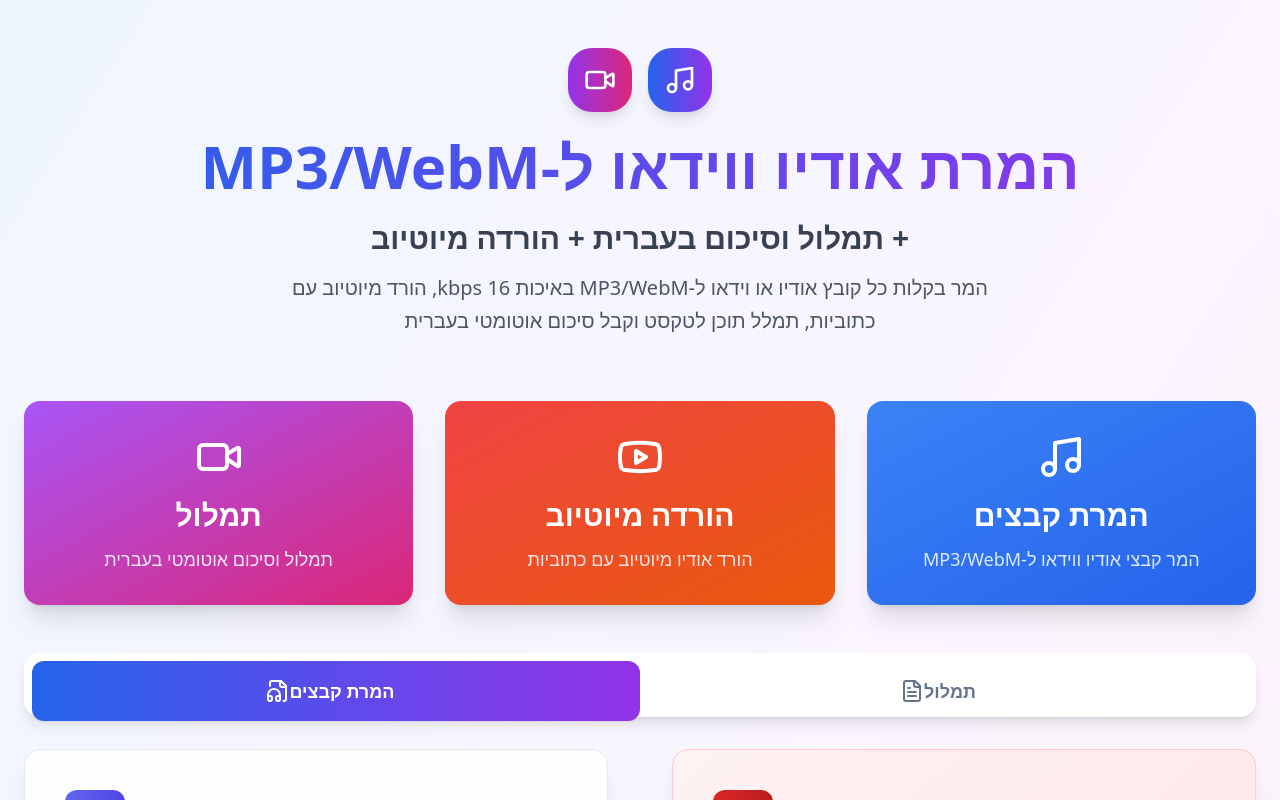
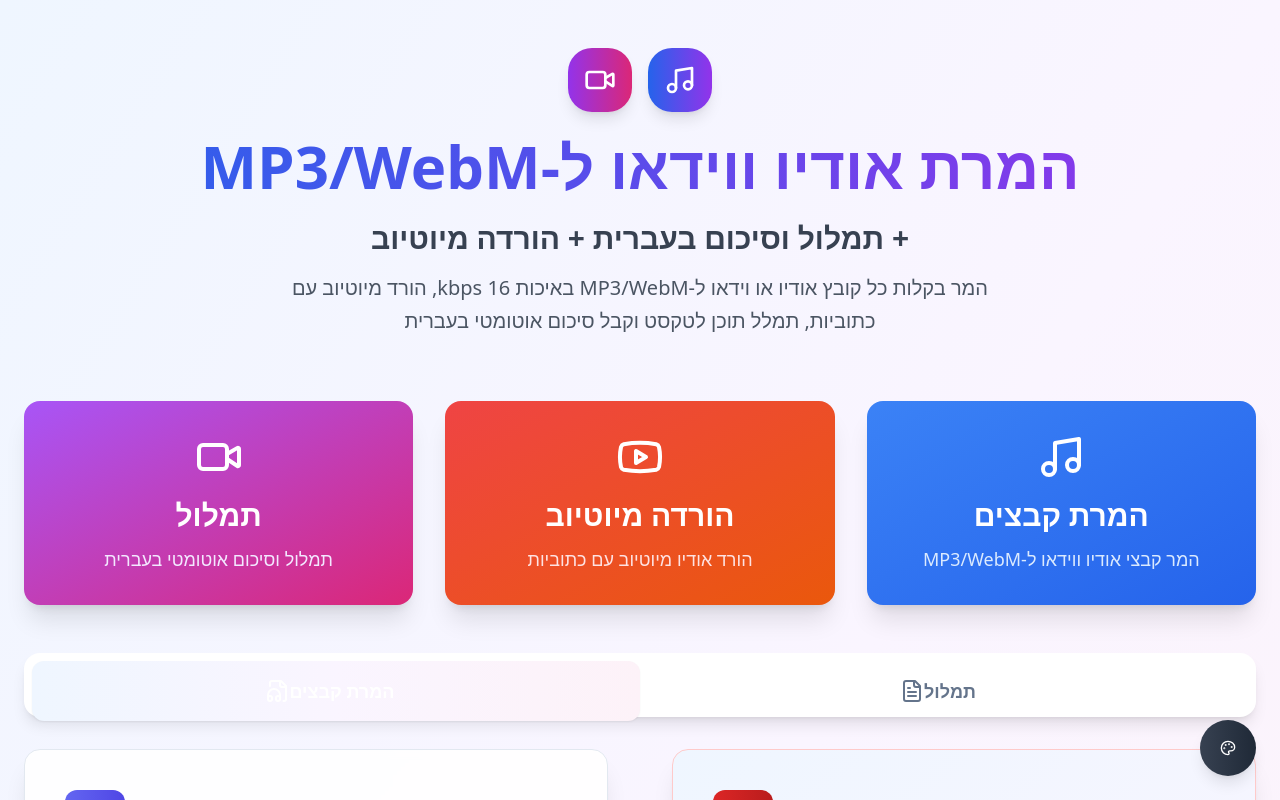
Before and after one commit to yayovtt/file-to-mp3-wizard, a React (Vite) app: page / in a window 1280 px wide. Shown: the top 800 px of the page. Built offline with nearby package versions, Linux system fonts and the light colour scheme.

Commit message:
Add theme selection with dropdown
Implement theme selection using a dropdown menu with different color schemes.

```diff
--- a/src/components/NavigationTabs.tsx
+++ b/src/components/NavigationTabs.tsx
@@ -9,8 +9,10 @@ import { Switch } from '@/components/ui/switch';
 import { Label } from '@/components/ui/label';
 import { TranscriptionSection } from '@/components/TranscriptionSection';
 import { YouTubeDownload } from '@/components/YouTubeDownload';
+import { ThemeSelector, Theme, themes } from '@/components/ThemeSelector';
 import { FileText, FileAudio, Sparkles, Settings } from 'lucide-react';
 import { FileItem } from '@/pages/Index';
+import { useState } from 'react';
 
 interface NavigationTabsProps {
   files: FileItem[];
@@ -37,6 +39,8 @@ export const NavigationTabs = ({
   autoProcess,
   onAutoProcessChange
 }: NavigationTabsProps) => {
+  const [currentTheme, setCurrentTheme] = useState<Theme>(themes[0]);
+
   const completedFiles = files.filter(f => f.status === 'completed');
   const pendingFiles = files.filter(f => f.status === 'pending');
 
@@ -54,14 +58,14 @@ export const NavigationTabs = ({
         <TabsList className="grid w-full grid-cols-2 mb-8 bg-white shadow-lg rounded-2xl p-2 h-16">
           <TabsTrigger
             value="conversion"
-            className="flex items-center justify-center space-x-3 space-x-reverse text-lg font-semibold py-4 rounded-xl data-[state=active]:bg-gradient-to-r data-[state=active]:from-blue-600 data-[state=active]:to-purple-600 data-[state=active]:text-white"
+            className={`flex items-center justify-center space-x-3 space-x-reverse text-lg font-semibold py-4 rounded-xl data-[state=active]:bg-gradient-to-r data-[state=active]:${currentTheme.primary} data-[state=active]:text-white`}
           >
             <FileAudio className="w-6 h-6" />
             <span>המרת קבצים</span>
           </TabsTrigger>
           <TabsTrigger
             value="transcription"
-            className="flex items-center justify-center space-x-3 space-x-reverse text-lg font-semibold py-4 rounded-xl data-[state=active]:bg-gradient-to-r data-[state=active]:from-purple-600 data-[state=active]:to-pink-600 data-[state=active]:text-white"
+            className={`flex items-center justify-center space-x-3 space-x-reverse text-lg font-semibold py-4 rounded-xl data-[state=active]:bg-gradient-to-r data-[state=active]:${currentTheme.primary} data-[state=active]:text-white`}
           >
             <FileText className="w-6 h-6" />
             <span>תמלול</span>
@@ -77,7 +81,7 @@ export const NavigationTabs = ({
                 {/* Format and Auto-Processing Settings - Now on the right */}
                 <Card className="p-10 bg-white/90 backdrop-blur-sm shadow-xl rounded-2xl">
                   <div className="flex items-center mb-8">
-                    <div className="bg-gradient-to-r from-indigo-500 to-indigo-600 p-4 rounded-xl">
+                    <div className={`bg-gradient-to-r ${currentTheme.secondary} p-4 rounded-xl`}>
                       <Settings className="w-7 h-7 text-white" />
                     </div>
                   </div>
@@ -131,6 +135,7 @@ export const NavigationTabs = ({
                   <YouTubeDownload
                     onFileDownloaded={handleYouTubeFileDownloaded}
                     outputFormat={outputFormat}
+                    theme={currentTheme}
                   />
                 </div>
               </div>
@@ -149,7 +154,7 @@ export const NavigationTabs = ({
                           onClick={onConvertAll}
                           disabled={isConverting}
                           size="lg"
-                          className="bg-gradient-to-r from-blue-600 to-purple-600 hover:from-blue-700 hover:to-purple-700 px-10 py-4 text-xl rounded-xl shadow-lg"
+                          className={`bg-gradient-to-r ${currentTheme.primary} hover:opacity-90 px-10 py-4 text-xl rounded-xl shadow-lg`}
                         >
                           <Sparkles className="w-6 h-6 mr-3" />
                           המר הכל ל-{outputFormat.toUpperCase()}
@@ -167,7 +172,7 @@ export const NavigationTabs = ({
               )}
 
               {/* Supported Formats */}
-              <Card className="p-6 bg-gradient-to-br from-indigo-50 to-purple-50 border-indigo-300 shadow-lg rounded-xl">
+              <Card className={`p-6 bg-gradient-to-br ${currentTheme.background} border-indigo-300 shadow-lg rounded-xl`}>
                 <h3 className="text-xl font-bold mb-4 text-gray-800">פורמטים נתמכים</h3>
                 <div className="text-base text-gray-600">
                   <span className="font-medium">אודיו:</span> MP3, WAV, FLAC, AAC, OGG<br/>
@@ -184,6 +189,8 @@ export const NavigationTabs = ({
           <TranscriptionSection files={files} autoProcessEnabled={autoProcess} />
         </TabsContent>
       </Tabs>
+
+      <ThemeSelector currentTheme={currentTheme} onThemeChange={setCurrentTheme} />
     </div>
   );
 };
--- /dev/null
+++ b/src/components/ThemeSelector.tsx
@@ -0,0 +1,128 @@
+
+import { useState } from 'react';
+import { Button } from '@/components/ui/button';
+import { Card } from '@/components/ui/card';
+import { Popover, PopoverContent, PopoverTrigger } from '@/components/ui/popover';
+import { Palette, Check } from 'lucide-react';
+
+export interface Theme {
+  id: string;
+  name: string;
+  primary: string;
+  secondary: string;
+  accent: string;
+  background: string;
+  preview: string;
+}
+
+const themes: Theme[] = [
+  {
+    id: 'default',
+    name: 'כחול קלאסי',
+    primary: 'from-blue-600 to-purple-600',
+    secondary: 'from-indigo-500 to-indigo-600',
+    accent: 'from-red-600 to-red-700',
+    background: 'from-blue-50 to-purple-50',
+    preview: 'bg-gradient-to-r from-blue-600 to-purple-600'
+  },
+  {
+    id: 'green',
+    name: 'ירוק טבע',
+    primary: 'from-green-600 to-emerald-600',
+    secondary: 'from-teal-500 to-teal-600',
+    accent: 'from-orange-600 to-orange-700',
+    background: 'from-green-50 to-emerald-50',
+    preview: 'bg-gradient-to-r from-green-600 to-emerald-600'
+  },
+  {
+    id: 'purple',
+    name: 'סגול מלכותי',
+    primary: 'from-purple-600 to-violet-600',
+    secondary: 'from-indigo-500 to-purple-500',
+    accent: 'from-pink-600 to-pink-700',
+    background: 'from-purple-50 to-violet-50',
+    preview: 'bg-gradient-to-r from-purple-600 to-violet-600'
+  },
+  {
+    id: 'orange',
+    name: 'כתום חם',
+    primary: 'from-orange-600 to-red-600',
+    secondary: 'from-amber-500 to-orange-500',
+    accent: 'from-blue-600 to-blue-700',
+    background: 'from-orange-50 to-red-50',
+    preview: 'bg-gradient-to-r from-orange-600 to-red-600'
+  },
+  {
+    id: 'teal',
+    name: 'טורקיז מרגיע',
+    primary: 'from-teal-600 to-cyan-600',
+    secondary: 'from-blue-500 to-teal-500',
+    accent: 'from-rose-600 to-rose-700',
+    background: 'from-teal-50 to-cyan-50',
+    preview: 'bg-gradient-to-r from-teal-600 to-cyan-600'
+  },
+  {
+    id: 'dark',
+    name: 'כהה אלגנטי',
+    primary: 'from-gray-800 to-gray-900',
+    secondary: 'from-slate-600 to-slate-700',
+    accent: 'from-blue-600 to-blue-700',
+    background: 'from-gray-100 to-gray-200',
+    preview: 'bg-gradient-to-r from-gray-800 to-gray-900'
+  }
+];
+
+interface ThemeSelectorProps {
+  currentTheme: Theme;
+  onThemeChange: (theme: Theme) => void;
+}
+
+export const ThemeSelector = ({ currentTheme, onThemeChange }: ThemeSelectorProps) => {
+  const [isOpen, setIsOpen] = useState(false);
+
+  return (
+    <div className="fixed bottom-6 right-6 z-50">
+      <Popover open={isOpen} onOpenChange={setIsOpen}>
+        <PopoverTrigger asChild>
+          <Button
+            size="icon"
+            className="w-14 h-14 rounded-full shadow-lg bg-gradient-to-r from-gray-700 to-gray-800 hover:from-gray-600 hover:to-gray-700"
+          >
+            <Palette className="w-6 h-6 text-white" />
+          </Button>
+        </PopoverTrigger>
+        <PopoverContent className="w-80 p-4" align="end" side="top">
+          <div className="space-y-4">
+            <h3 className="text-lg font-semibold text-right">ערכות נושא</h3>
+            <div className="grid grid-cols-2 gap-3">
+              {themes.map((theme) => (
+                <Card
+                  key={theme.id}
+                  className={`p-4 cursor-pointer transition-all hover:shadow-md ${
+                    currentTheme.id === theme.id ? 'ring-2 ring-blue-500' : ''
+                  }`}
+                  onClick={() => {
+                    onThemeChange(theme);
+                    setIsOpen(false);
+                  }}
+                >
+                  <div className="space-y-3">
+                    <div className={`w-full h-8 rounded ${theme.preview}`} />
+                    <div className="flex items-center justify-between">
+                      <span className="text-sm font-medium">{theme.name}</span>
+                      {currentTheme.id === theme.id && (
+                        <Check className="w-4 h-4 text-blue-600" />
+                      )}
+                    </div>
+                  </div>
+                </Card>
+              ))}
+            </div>
+          </div>
+        </PopoverContent>
+      </Popover>
+    </div>
+  );
+};
+
+export { themes };
--- a/src/components/YouTubeDownload.tsx
+++ b/src/components/YouTubeDownload.tsx
@@ -8,13 +8,15 @@ import { Progress } from '@/components/ui/progress';
 import { Youtube, Download } from 'lucide-react';
 import { downloadYouTubeAudio, getYouTubeVideoInfo } from '@/services/youtubeService';
 import { useToast } from '@/hooks/use-toast';
+import { Theme } from '@/components/ThemeSelector';
 
 interface YouTubeDownloadProps {
   onFileDownloaded: (file: File, subtitles?: string) => void;
   outputFormat: 'mp3' | 'webm';
+  theme?: Theme;
 }
 
-export const YouTubeDownload = ({ onFileDownloaded, outputFormat }: YouTubeDownloadProps) => {
+export const YouTubeDownload = ({ onFileDownloaded, outputFormat, theme }: YouTubeDownloadProps) => {
   const [youtubeUrl, setYoutubeUrl] = useState('');
   const [isDownloading, setIsDownloading] = useState(false);
   const [progress, setProgress] = useState(0);
@@ -95,10 +97,13 @@ export const YouTubeDownload = ({ onFileDownloaded, outputFormat }: YouTubeDownl
     }
   };
 
+  const accentGradient = theme?.accent || 'from-red-600 to-red-700';
+  const backgroundGradient = theme?.background || 'from-red-50 to-red-100';
+
   return (
-    <Card className="p-10 bg-gradient-to-br from-red-50 to-red-100 border-red-200 shadow-xl rounded-2xl">
+    <Card className={`p-10 bg-gradient-to-br ${backgroundGradient} border-red-200 shadow-xl rounded-2xl`}>
       <div className="flex items-center mb-8">
-        <div className="bg-gradient-to-r from-red-600 to-red-700 p-4 rounded-xl">
+        <div className={`bg-gradient-to-r ${accentGradient} p-4 rounded-xl`}>
           <Youtube className="w-7 h-7 text-white" />
         </div>
       </div>
@@ -158,7 +163,7 @@ export const YouTubeDownload = ({ onFileDownloaded, outputFormat }: YouTubeDownl
         <Button
           onClick={handleDownload}
           disabled={!youtubeUrl || isDownloading}
-          className="w-full bg-gradient-to-r from-red-600 to-red-700 hover:from-red-700 hover:to-red-800 py-4 text-xl"
+          className={`w-full bg-gradient-to-r ${accentGradient} hover:opacity-90 py-4 text-xl`}
         >
           <Download className="w-5 h-5 mr-3" />
           {isDownloading ? 'מוריד...' : `הורד כ-${outputFormat.toUpperCase()}`}
```
